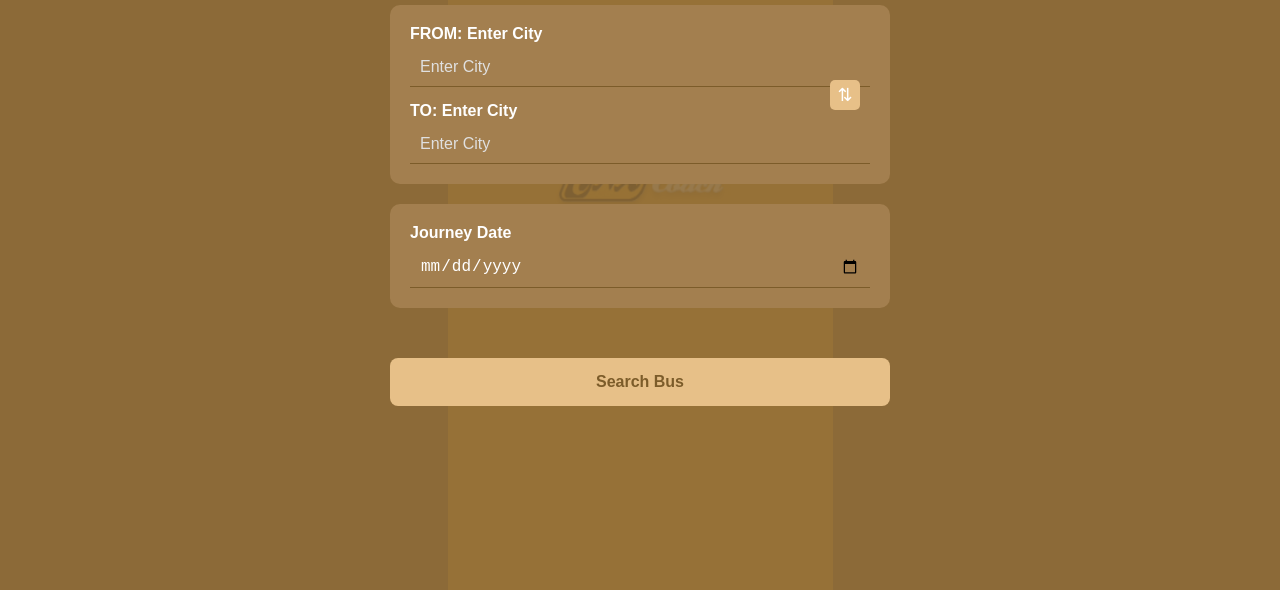
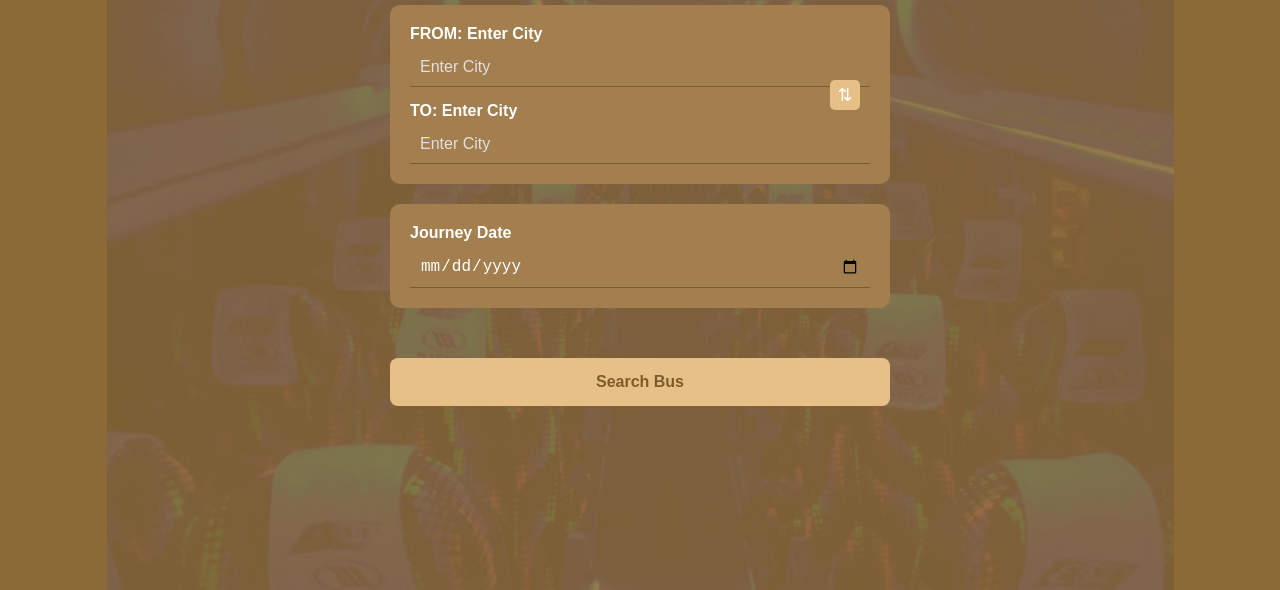
Before and after one commit to KLINS-254/Booking-, a plain HTML site: page ENA/booking.html in a window 1280 px wide. Shown: the part 210-800 px from the top of the page. Drawn offline with Linux system fonts and the light colour scheme.

Commit message:
Update booking.html

```diff
--- a/ENA/booking.html
+++ b/ENA/booking.html
@@ -26,7 +26,7 @@
             left: 0;
             width: 100%;
             height: 100%;
-            background-image: url('vogo.png');
+            background-image: url('hugo.png'); /* Corrected to hugo.png */
             background-repeat: no-repeat;
             background-position: center;
             background-size: contain;
```
